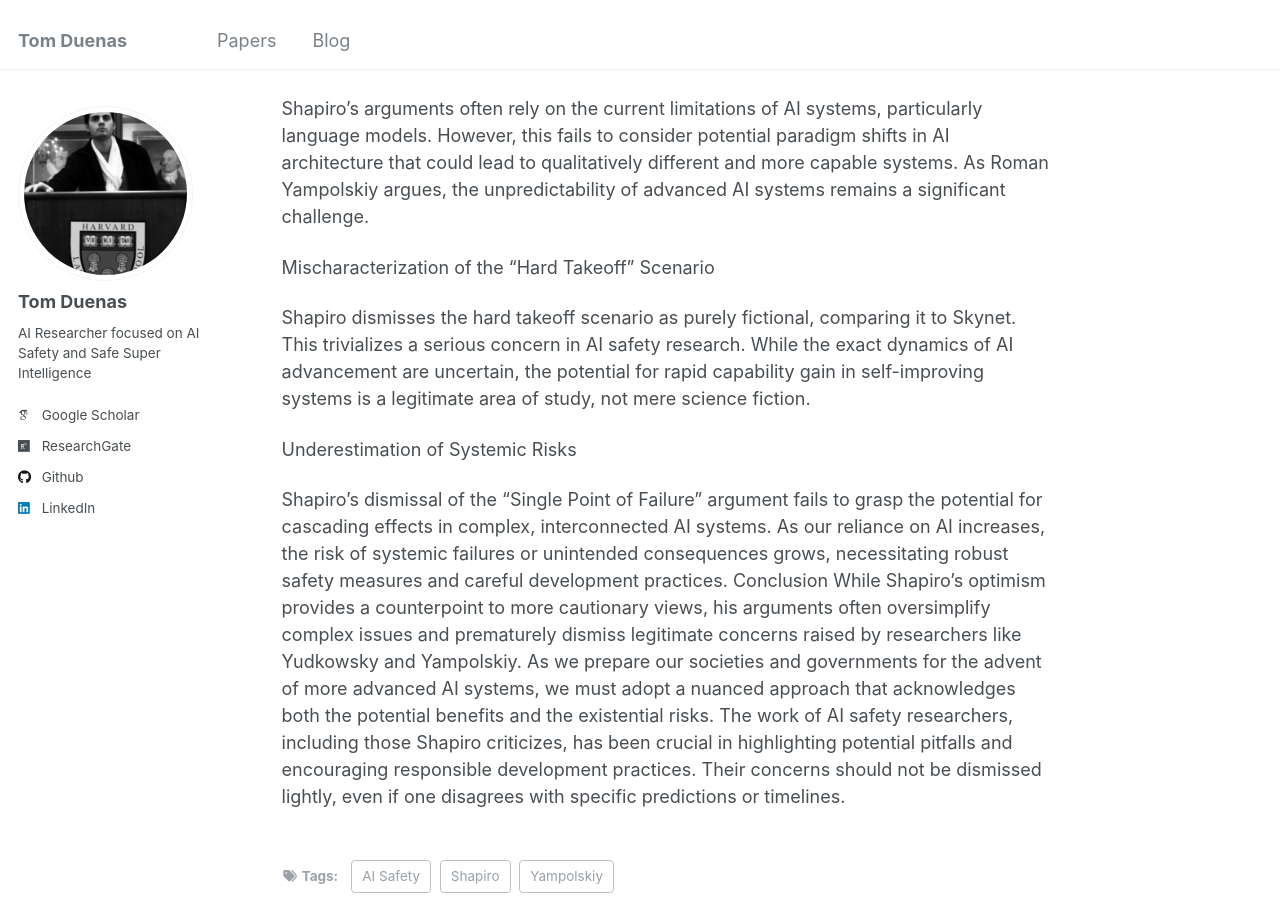
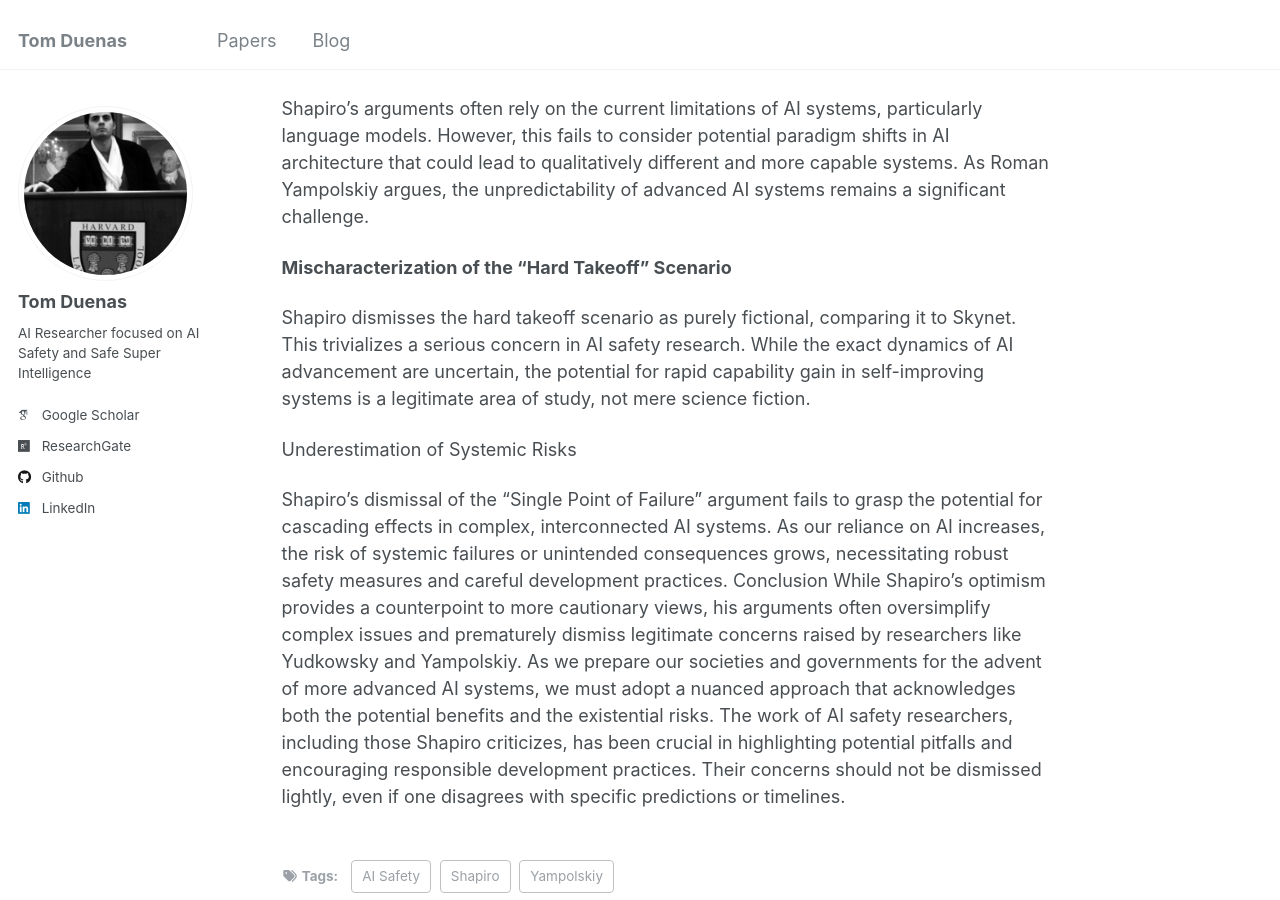
Before and after one commit to TomDuenas/tomduenas.github.io, a Jekyll site: the page built from _posts/2024-09-12-in-defense-of-cautionary-voices.md, in a window 1280 px wide and 900 px high, scrolled down 1550 px. Built offline with Jekyll 4.4.1, drawn with Linux system fonts in a browser that asks for light colours; some web fonts are replaced.

```diff
--- a/_posts/2024-09-12-in-defense-of-cautionary-voices.md
+++ b/_posts/2024-09-12-in-defense-of-cautionary-voices.md
@@ -35,7 +35,7 @@ Shapiro's "Gradual Development" hypothesis underestimates the potential for rapi
 
 Shapiro's arguments often rely on the current limitations of AI systems, particularly language models. However, this fails to consider potential paradigm shifts in AI architecture that could lead to qualitatively different and more capable systems. As Roman Yampolskiy argues, the unpredictability of advanced AI systems remains a significant challenge.
 
-Mischaracterization of the "Hard Takeoff" Scenario
+**Mischaracterization of the "Hard Takeoff" Scenario**
 
 Shapiro dismisses the hard takeoff scenario as purely fictional, comparing it to Skynet. This trivializes a serious concern in AI safety research. While the exact dynamics of AI advancement are uncertain, the potential for rapid capability gain in self-improving systems is a legitimate area of study, not mere science fiction.
 
```
